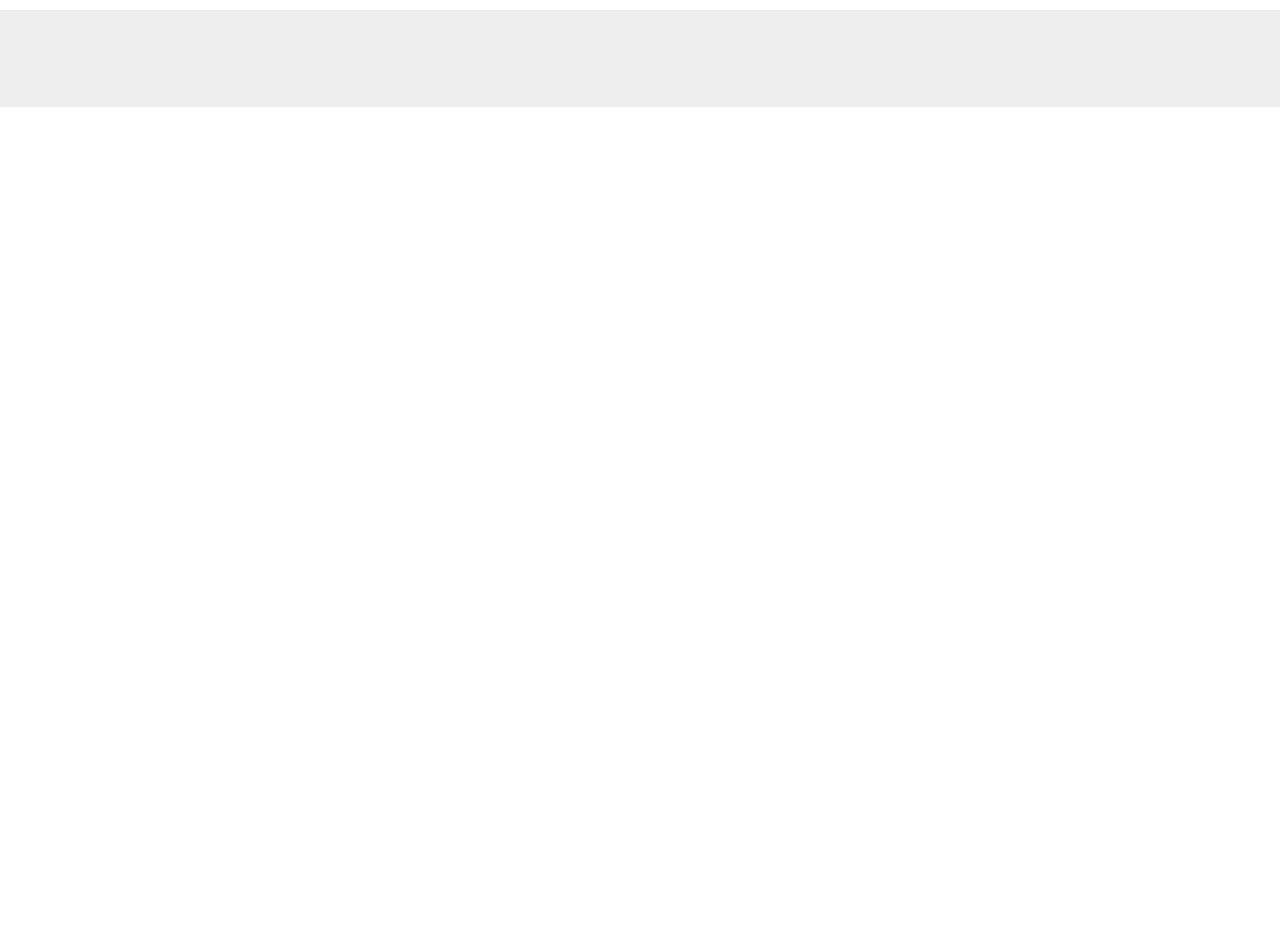
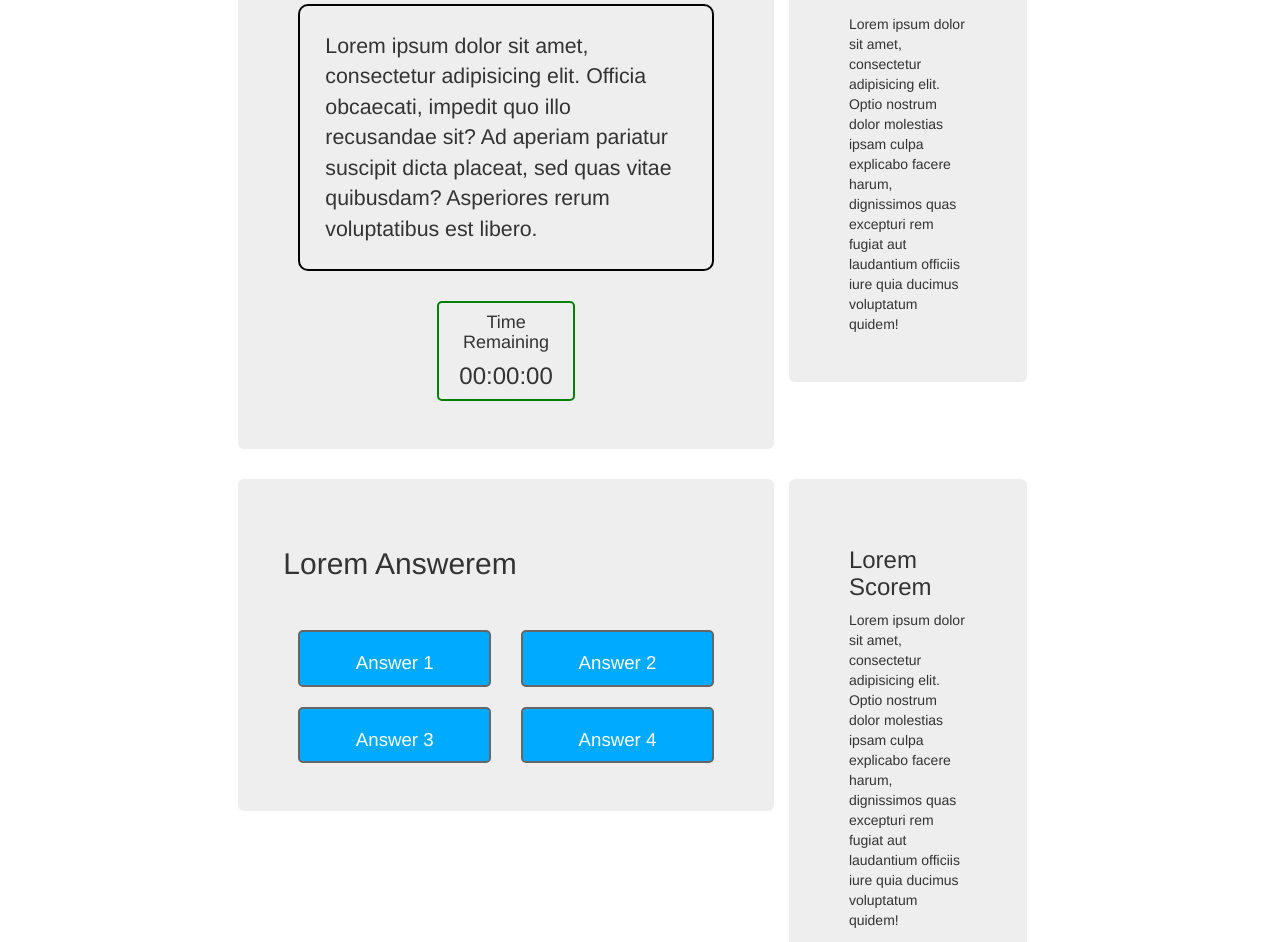
Before and after one commit to CoreyRo/TriviaGame, a plain HTML site: page game.html in a window 1280 px wide. Shown: the part 189-1131 px from the top of the page. Before the commit the page ends 800 px from the top, so only its background shows below. Drawn offline with nearby package versions, Linux system fonts and the light colour scheme.

Commit message:
updated css and html

```diff
--- a/assets/css/style.css
+++ b/assets/css/style.css
@@ -0,0 +1,50 @@
+.answers{
+	text-align: center;
+	font-size: 14pt;
+	border:2px #666 solid;
+	border-radius: 5px;
+	color:white;
+	background-color: #0af;
+	margin-top: 20px;
+
+    width:100%;
+}
+
+.answers:hover{
+	border:2px #666 solid;
+	border-radius: 5px;
+	color:#000;
+	background-color: #3e0;
+
+}
+
+.answersTxt{
+	font-size: 14pt;
+}
+
+#questionHead{
+
+	padding-bottom: 10px;
+}
+
+#questionText{
+	font-size: 16pt;
+
+}
+
+#questionTextDiv{
+	/*border:2px black solid;*/
+	border: 2px black solid;
+    padding: 25px;
+    border-radius: 10px;
+}
+
+#timerDiv{
+	border: 2px green solid;
+	margin-top: 30px;
+	border-radius: 5px;
+}
+
+#timer{
+	margin-top: 0px;
+}
--- a/game.html
+++ b/game.html
@@ -24,7 +24,7 @@
 				<span class="icon-bar"></span>
 				<span class="icon-bar"></span>
 			</button>
-			<a class="navbar-brand" id="navbrand" href="index.html">DS RPG</a>
+			<a class="navbar-brand" id="navbrand" href="index.html">Trivia Game</a>
 		</div>
 
 	    <!-- Collect the nav links, forms, and other content for toggling -->
@@ -46,21 +46,102 @@
 
 
 	<div class="row">
-		<div class="jumbotron col-md-12">
-			<div id="mainGameBox" class="col-md-12 container">
+		<div class="col-md-12 container">
+			<div id="mainGameBox" class="col-md-12 ">
+				<div class="col-md-2"></div>
+				<div class=" col-md-8">
+					<div id="questionDiv" class="jumbotron col-md-8">
+						<div class="row">
+							<div class="col-md-12">
+							<h2 id="questionHead">Lorem Questionem</h2>
+								<div id="questionTextDiv" class="col-md-12">
+									<span id="questionText" class="">
+										Lorem ipsum dolor sit amet, consectetur adipisicing elit. Officia obcaecati, impedit quo illo recusandae sit? Ad aperiam pariatur suscipit dicta placeat, sed quas vitae quibusdam? Asperiores rerum voluptatibus est libero.
+									</span>
+								</div>
+							<br>
+							<br>
+							<br>
+							<div class="row">
+								<div class="col-md-12">
+									<div class="col-md-4"></div>
+									<div id="timerDiv" class="col-md-4">
+										<h4 class="text-center" id="timeLeft">Time Remaining</h4>
+										<h3 class="text-center" id="timer">00:00:00</h3>
+									</div>
+									<div class="col-md-4"></div>
+								</div>
+							</div>
+
+							</div>
+						</div>
+					</div>
 
 
+					<div class="col-md-4">
+						<div class="jumbotron col-md-12">
+							<h3>Lorem Scorem</h3>
+							Lorem ipsum dolor sit amet, consectetur adipisicing elit. Optio nostrum dolor molestias ipsam culpa explicabo facere harum, dignissimos quas excepturi rem fugiat aut laudantium officiis iure quia ducimus voluptatum quidem!
+						</div>
 
+
+					</div>
+				</div>
+				<div class="col-md-2"></div>
 			</div>
 		</div>
 	</div>
 
 	<div class="row">
-		<div class="jumbotron col-md-12">
-			<div id="hud" class="col-md-12 container">
+		<div class="col-md-12 container">
+			<div id="hud" class="col-md-12 ">
+				<div class="col-md-2"></div>
+				<div class=" col-md-8">
+					<div id="answerDiv" class="jumbotron col-md-8">
+						<div class="row">
+							<h2>Lorem Answerem</h2>
+							<br>
+							<div class="col-md-12">
+								<div class="row">
+									<div class="col-md-6">
+										<button id="answer-one" class="answers">
+											<h2 class="answersTxt" id="answer-one-txt">Answer 1</h2>
+										</button>
+									</div>
+									<div class="col-md-6">
+										<button id="answer-two" class="answers">
+											<h2 class="answersTxt" id="answer-two-txt">Answer 2</h2>
+										</button>
+									</div>
+								</div>
+
+								<div class="row">
+									<div class="col-md-6">
+										<button id="answer-three" class="answers">
+											<h2 class="answersTxt" id="answer-three-txt">Answer 3</h2>
+										</button>
+									</div>
+									<div class="col-md-6">
+										<button id="answer-four" class="answers">
+											<h2 class="answersTxt" id="answer-four-txt">Answer 4</h2>
+										</button>
+									</div>
+								</div>
+							</div>
+						</div>
+					</div>
 
 
+					<div class="col-md-4">
+						<div class="jumbotron col-md-12">
+							<h3>Lorem Scorem</h3>
+							Lorem ipsum dolor sit amet, consectetur adipisicing elit. Optio nostrum dolor molestias ipsam culpa explicabo facere harum, dignissimos quas excepturi rem fugiat aut laudantium officiis iure quia ducimus voluptatum quidem!
+						</div>
 
+
+					</div>
+				</div>
+				<div class="col-md-2"></div>
 			</div>
 		</div>
 	</div>
```
